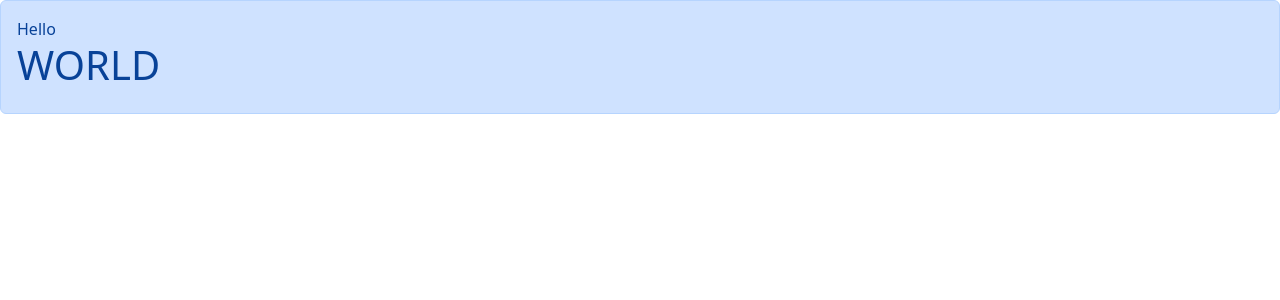
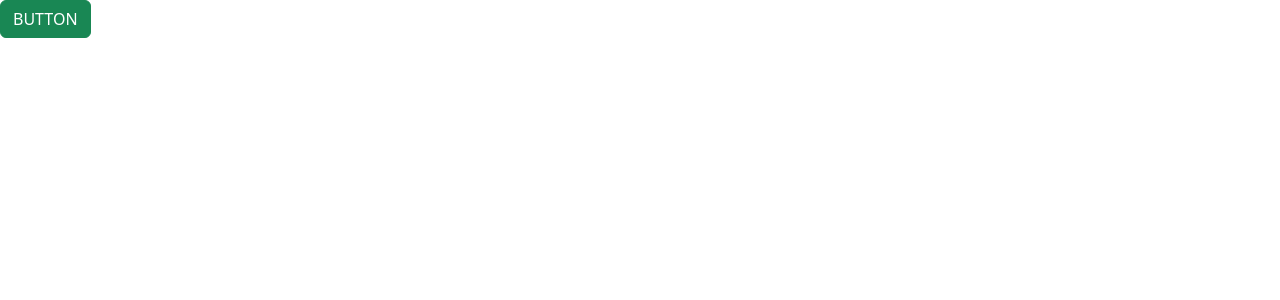
Before and after one commit to tomfyfe85/reactWithMosh, a React (Vite) app: page / in a window 1280 px wide. Shown: the top 300 px of the page. Built offline with nearby package versions, Linux system fonts and the light colour scheme.

Commit message:
add button exercise

```diff
--- a/src/App.tsx
+++ b/src/App.tsx
@@ -1,14 +1,9 @@
-import Alert from "./components/Alert";
+import Button from "./components/Button";
 function App() {
-  let items = ["New York", "San Fran", "Tokyo", "London", "Paris"];
-  const onSelectedItem = (item: string) => {
-    console.log(item);
-  };
+
   return (
     <>
-      <Alert>
-        Hello <span><h1>WORLD</h1></span>
-      </Alert>
+      <Button type="success" name="BUTTON" onClick={() => console.log('clicked')} />
     </>
   );
 }
--- /dev/null
+++ b/src/components/Button.tsx
@@ -0,0 +1,16 @@
+interface Props {
+  type: "primary" | "secondary" | "danger";
+  name: string;
+  onClick: () => void;
+}
+const Button = ({ type = "primary", name, onClick }: Props) => {
+  return (
+    <>
+      <button type="button" className={"btn btn-" + type} onClick={onClick}>
+        {name}
+      </button>
+    </>
+  );
+};
+
+export default Button;
```
Also changed, not shown: exercises.txt (added).
